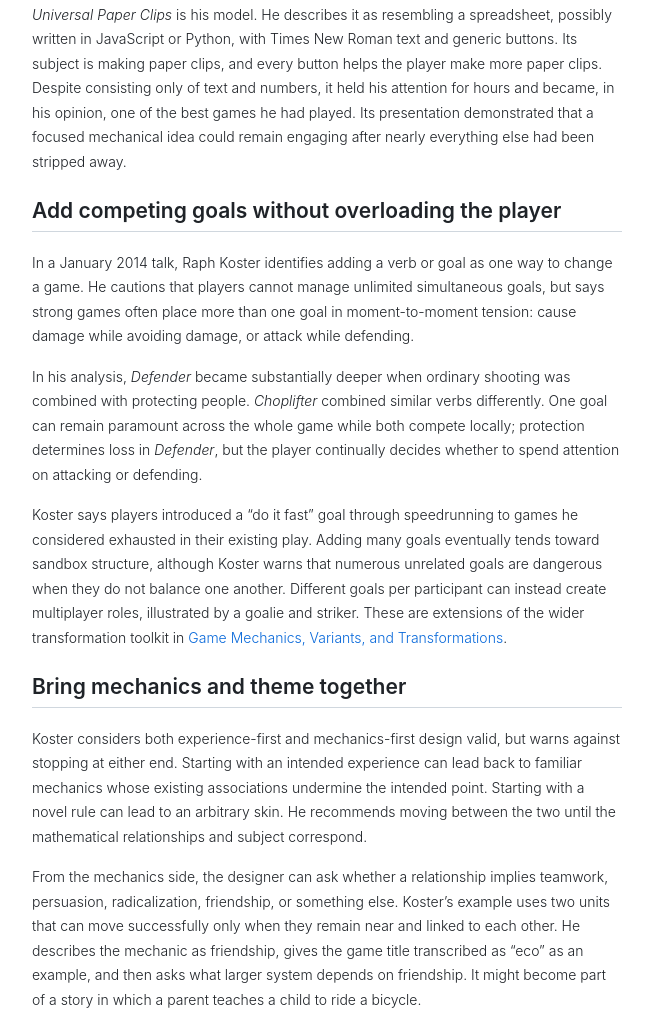
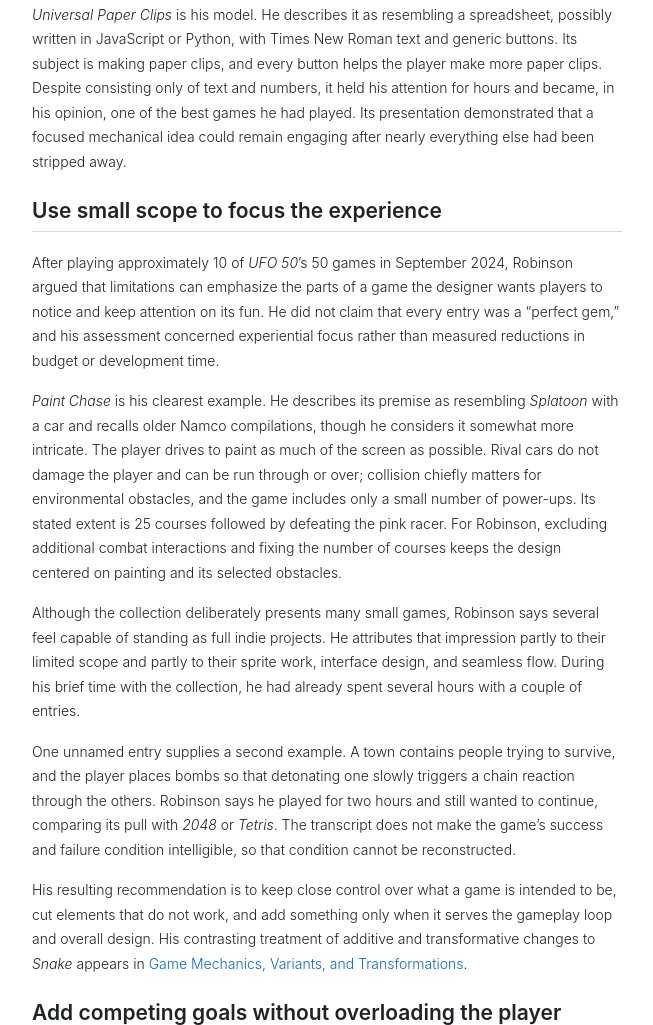
Before and after one commit to derekluciani/wiki-videogamecreator, a plain HTML site: page wiki/focused-game-design-progression-and-player-agency.html in a window 1280 px wide. Shown: the part 480-1505 px from the top of the page, without its empty margins (313-966 px from the left). Drawn offline with Linux system fonts and the light colour scheme.

Commit message:
article_05_injested

```diff
--- a/wiki/focused-game-design-progression-and-player-agency.html
+++ b/wiki/focused-game-design-progression-and-player-agency.html
@@ -24,6 +24,13 @@
     <h2>Concentrate everything around the core</h2>
     <p>Robinson argues that a game with a strong central idea should remove additions that do not serve it. In his terminology, a “perfect” game is one in which every part reinforces that core. This is an attributed design preference rather than a universal definition of quality.</p>
     <p><em>Universal Paper Clips</em> is his model. He describes it as resembling a spreadsheet, possibly written in JavaScript or Python, with Times New Roman text and generic buttons. Its subject is making paper clips, and every button helps the player make more paper clips. Despite consisting only of text and numbers, it held his attention for hours and became, in his opinion, one of the best games he had played. Its presentation demonstrated that a focused mechanical idea could remain engaging after nearly everything else had been stripped away.</p>
+
+    <h2>Use small scope to focus the experience</h2>
+    <p>After playing approximately 10 of <em>UFO 50</em>’s 50 games in September 2024, Robinson argued that limitations can emphasize the parts of a game the designer wants players to notice and keep attention on its fun. He did not claim that every entry was a “perfect gem,” and his assessment concerned experiential focus rather than measured reductions in budget or development time.</p>
+    <p><em>Paint Chase</em> is his clearest example. He describes its premise as resembling <em>Splatoon</em> with a car and recalls older Namco compilations, though he considers it somewhat more intricate. The player drives to paint as much of the screen as possible. Rival cars do not damage the player and can be run through or over; collision chiefly matters for environmental obstacles, and the game includes only a small number of power-ups. Its stated extent is 25 courses followed by defeating the pink racer. For Robinson, excluding additional combat interactions and fixing the number of courses keeps the design centered on painting and its selected obstacles.</p>
+    <p>Although the collection deliberately presents many small games, Robinson says several feel capable of standing as full indie projects. He attributes that impression partly to their limited scope and partly to their sprite work, interface design, and seamless flow. During his brief time with the collection, he had already spent several hours with a couple of entries.</p>
+    <p>One unnamed entry supplies a second example. A town contains people trying to survive, and the player places bombs so that detonating one slowly triggers a chain reaction through the others. Robinson says he played for two hours and still wanted to continue, comparing its pull with <em>2048</em> or <em>Tetris</em>. The transcript does not make the game’s success and failure condition intelligible, so that condition cannot be reconstructed.</p>
+    <p>His resulting recommendation is to keep close control over what a game is intended to be, cut elements that do not work, and add something only when it serves the gameplay loop and overall design. His contrasting treatment of additive and transformative changes to <em>Snake</em> appears in <a href="./game-mechanics-variants-and-transformations.html">Game Mechanics, Variants, and Transformations</a>.</p>
 
     <h2>Add competing goals without overloading the player</h2>
     <p>In a January 2014 talk, Raph Koster identifies adding a verb or goal as one way to change a game. He cautions that players cannot manage unlimited simultaneous goals, but says strong games often place more than one goal in moment-to-moment tension: cause damage while avoiding damage, or attack while defending.</p>
@@ -125,6 +132,7 @@
       <li><a href="../raw/how-one-solo-dev-turned-a-small-game-into-a-cult-classic.txt">How One Solo Dev Turned a Small Game Into a Cult Classic</a></li>
       <li><a href="../raw/payne-robinson-on-finding-good-game-ideas-and-making-a-success-game.txt">Payne Robinson: On finding good Game Ideas, and making a Success Game | Scope Creepers a Game Dev</a></li>
       <li><a href="../raw/practical-creativity.txt">Practical Creativity</a></li>
+      <li><a href="../raw/ufo-50-made-me-a-better-developer.txt">UFO 50 Made Me a Better Developer</a></li>
     </ol>
     <h4>Related pages</h4>
     <ul>
```
Also changed, not shown: wiki/game-mechanics-variants-and-transformations.html (+7 -0 lines), wiki/log.html (+3 -0 lines), raw/hyper-fixation-original-game-design.txt, raw/ufo-50-made-me-a-better-developer.txt.
